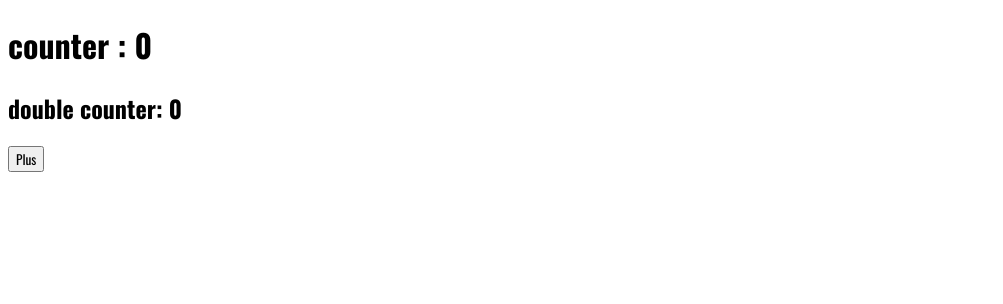
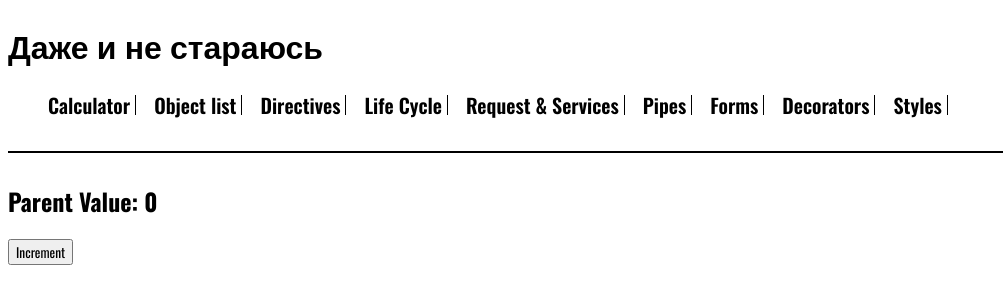
Before and after one commit to rich11berr/angular-courseYT, an Angular app: page /forms in a window 1280 px wide. Shown: the top 304 px of the page, without its empty margins (0-1003 px from the left). Built offline with nearby package versions, Linux system fonts and the light colour scheme.

Commit message:
input, output, model

```diff
--- /dev/null
+++ b/src/app/app-child/app-child.component.html
@@ -0,0 +1,3 @@
+<h2>Parent Value: {{ value() }}</h2>
+
+<button (click)="increment()">Increment</button>
--- /dev/null
+++ b/src/app/app-child/app-child.component.ts
@@ -0,0 +1,17 @@
+import { Component, Output, computed, input, model, output } from '@angular/core';
+
+@Component({
+  selector: 'app-child',
+  standalone: false,
+  templateUrl: './app-child.component.html',
+  styleUrl: './app-child.component.scss'
+})
+export class AppChildComponent {
+
+  value = model(0);
+
+  public increment(): void {
+    this.value.update(oldValue => oldValue + 1)
+  }
+
+}
--- a/src/app/app.component.html
+++ b/src/app/app.component.html
@@ -1,12 +1,9 @@
-<!-- <header class="header">
+<header class="header">
   <h1>Даже и не стараюсь</h1>
 
   <my-navigation></my-navigation>
 </header>
 
-<router-outlet></router-outlet>  -->
+<!-- <router-outlet></router-outlet> -->
 
-<h1>counter : {{ counter() }}</h1>
-<h2>double counter: {{ doubleCounter() }}</h2>
-
-<button (click)="plusCounter()">Plus</button>
+<app-child [(value)]="parentValue"></app-child>
--- a/src/app/app.component.ts
+++ b/src/app/app.component.ts
@@ -1,27 +1,19 @@
 import { ChangeDetectionStrategy, Component, computed, effect, signal } from '@angular/core';
 
 @Component({
-    selector: 'app-root',
-    templateUrl: './app.component.html',
-    styleUrl: './app.component.scss',
-    changeDetection: ChangeDetectionStrategy.OnPush,
-    standalone: false
+  selector: 'app-root',
+  templateUrl: './app.component.html',
+  styleUrl: './app.component.scss',
+  changeDetection: ChangeDetectionStrategy.OnPush,
+  standalone: false
 })
 export class AppComponent {
 
-  public counter = signal<number>(0);
-
-  public doubleCounter = computed(() => {
-    return this.counter() * 2
-  })
+  parentValue = signal(0)
 
   constructor() {
     effect(() => {
-      console.log(`signal tgriggered, ${this.counter()}`)
+      console.log(`parentValue changed ${this.parentValue()}`)
     })
   }
-
-  public plusCounter(): void {
-    this.counter.update(value => value + 1);
-  }
 }
--- a/src/app/app.module.ts
+++ b/src/app/app.module.ts
@@ -7,12 +7,14 @@ import { AppComponent } from './app.component';
 import { MyCalculatorModule } from './calculator/my-calculator.module';
 import { MyEmptyPage } from './components/empty-route/empty-route.component';
 import { MyNavigation } from './components/navigation/navigation.component';
+import { AppChildComponent } from './app-child/app-child.component';
 
 @NgModule({
   declarations: [
     AppComponent,
     MyNavigation,
     MyEmptyPage,
+    AppChildComponent,
   ],
   imports: [
     BrowserAnimationsModule,
--- a/src/app/forms/components/rate/rate.component.html
+++ b/src/app/forms/components/rate/rate.component.html
@@ -1,6 +1,6 @@
 <div class="rate">
-  @if (options.text !== undefined) {
-  <p class="rate__text">{{ options.text }}</p>
+  @if (options().text !== undefined) {
+  <p class="rate__text">{{ options().text }}</p>
   }
 
   <div class="rate__wrapper">
--- a/src/app/forms/components/rate/rate.component.ts
+++ b/src/app/forms/components/rate/rate.component.ts
@@ -1,4 +1,4 @@
-import { Component, Input, OnInit } from '@angular/core';
+import { Component, OnInit, input } from '@angular/core';
 import { AbstractControl, ControlValueAccessor, NG_VALUE_ACCESSOR, ValidationErrors, Validator } from '@angular/forms';
 
 export interface RateOptions {
@@ -21,7 +21,7 @@ export interface RateOptions {
 })
 export class RateComponent implements ControlValueAccessor, OnInit {
 
-  @Input() options!: RateOptions;
+  readonly options = input.required<RateOptions>();
 
   public currentRate!: number;
 
@@ -79,7 +79,7 @@ export class RateComponent implements ControlValueAccessor, OnInit {
     let count = 1;
     while (cond) {
       this.ratesArr.push(count);
-      if (count === this.options.rates) {
+      if (count === this.options().rates) {
         cond = false;
       } else {
         count++;
--- a/src/app/lifecycle/components/child/child.component.html
+++ b/src/app/lifecycle/components/child/child.component.html
@@ -1,6 +1,6 @@
 <p>child works!</p>
 
-<span>{{ title }}</span>
+<span>{{ title() }}</span>
 
 <button (click)="clickHandler()">Click me!</button>
 
--- a/src/app/lifecycle/components/child/child.component.ts
+++ b/src/app/lifecycle/components/child/child.component.ts
@@ -1,4 +1,4 @@
-import { AfterContentInit, AfterViewInit, Component, DoCheck, EventEmitter, Input, OnChanges, OnDestroy, OnInit, Output, SimpleChanges } from '@angular/core';
+import { AfterContentInit, AfterViewInit, Component, DoCheck, EventEmitter, OnChanges, OnDestroy, OnInit, Output, SimpleChanges, input } from '@angular/core';
 
 @Component({
     selector: 'app-child',
@@ -8,7 +8,7 @@ import { AfterContentInit, AfterViewInit, Component, DoCheck, EventEmitter, Inpu
 })
 export class ChildComponent implements OnInit, DoCheck, AfterContentInit, AfterViewInit, OnDestroy, OnChanges {
 
-  @Input() title!: string;
+  readonly title = input.required<string>();
 
   @Output() eventChange = new EventEmitter<string>()
 
@@ -25,7 +25,7 @@ export class ChildComponent implements OnInit, DoCheck, AfterContentInit, AfterV
 
   ngOnInit(): void {
     console.log('%cOnInit', 'color: blue');
-    this.tempTitle = this.title;
+    this.tempTitle = this.title();
   }
 
   ngDoCheck(): void {
--- a/src/app/view-styles/components/todo-item/todo-item.component.html
+++ b/src/app/view-styles/components/todo-item/todo-item.component.html
@@ -1,4 +1,4 @@
-<p>{{ todoItem.text }}</p>
+<p>{{ todoItem().text }}</p>
 
 <p>{{ returnBool() }}</p>
 
--- a/src/app/view-styles/components/todo-item/todo-item.component.ts
+++ b/src/app/view-styles/components/todo-item/todo-item.component.ts
@@ -1,4 +1,4 @@
-import { ChangeDetectionStrategy, Component, Input } from '@angular/core';
+import { ChangeDetectionStrategy, Component, input } from '@angular/core';
 import { Observable } from 'rxjs';
 import { UserService } from '../../../user.service';
 import { TodoItemI } from '../view-foo/view-foo.component';
@@ -12,7 +12,7 @@ import { TodoItemI } from '../view-foo/view-foo.component';
 })
 export class TodoItemComponent {
 
-  @Input('todo') todoItem!: TodoItemI;
+  readonly todoItem = input.required<TodoItemI>({ alias: "todo" });
 
   public subject$: Observable<string>;
 
@@ -26,7 +26,7 @@ export class TodoItemComponent {
   }
 
   public changeInsideText(): void {
-    this.todoItem.text = 'changed from inside'
+    this.todoItem().text = 'changed from inside'
   }
 
 }
```
Also changed, not shown: src/app/app-child/app-child.component.scss (added).
